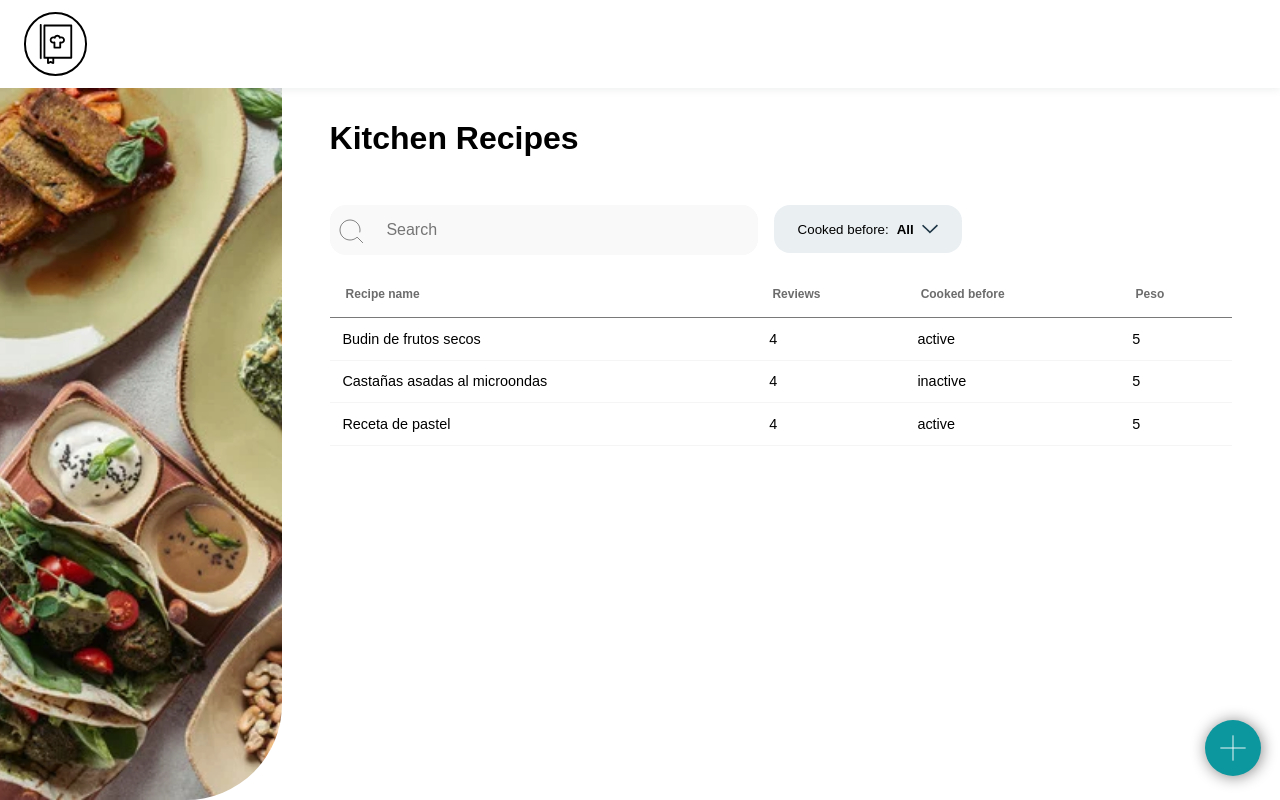
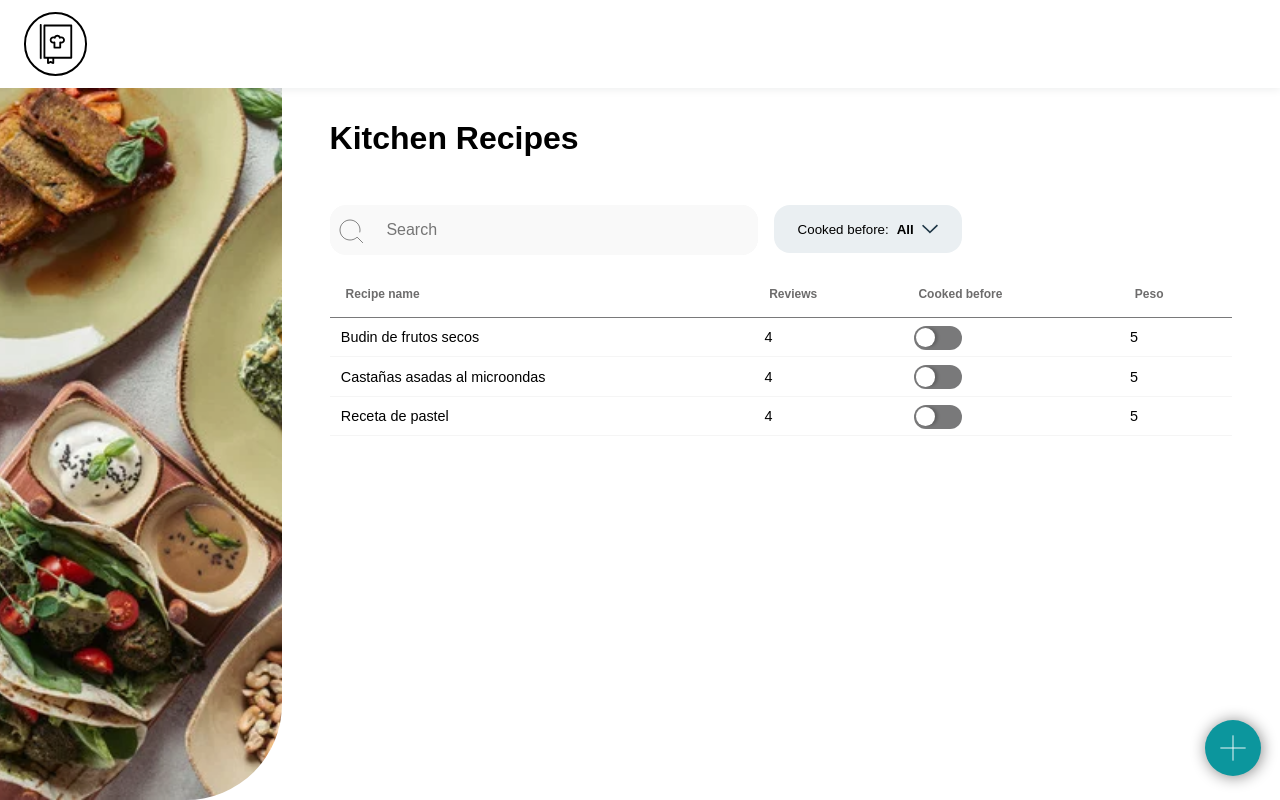
Before and after one commit to LPZneider/Kitchen-Recipes, a React (Vite) app: page / in a window 1280 px wide. Built offline with nearby package versions, Linux system fonts and the light colour scheme.

Commit message:
Formitem buttons con renderizado condicional

```diff
--- /dev/null
+++ b/src/components/BotonActive/BotonActive.jsx
@@ -0,0 +1,14 @@
+import "./BotonActive.scss";
+
+const BotonActive = () => {
+  const handleClick = (e) => e.stopPropagation();
+  const idInput = Date.now();
+  return (
+    <label htmlFor="isActive" className="content-input" onClick={handleClick}>
+      <input type="checkbox" name="isActive" id={idInput} />
+      <i></i>
+    </label>
+  );
+};
+
+export default BotonActive;
--- /dev/null
+++ b/src/components/BotonActive/BotonActive.scss
@@ -0,0 +1,59 @@
+.content-input input,
+.content-select select {
+  appearance: none;
+  -webkit-appearance: none;
+  -moz-appearance: none;
+}
+
+.content-input input {
+  visibility: hidden;
+  position: absolute;
+  right: 0;
+}
+
+.content-input {
+  position: relative;
+  margin-top: -0.7rem;
+  padding: 5px 0 5px 60px;
+  display: block;
+}
+
+.content-input input + i {
+  background: #79797a;
+  border: 2px solid transparent;
+  position: absolute;
+  left: 0;
+  top: 0;
+}
+
+.content-input input[type="checkbox"] + i {
+  width: 3rem;
+  height: 1.5rem;
+  border-radius: 15px;
+}
+
+.content-input input[type="checkbox"] + i:before {
+  content: "";
+  width: 1.2rem;
+  height: 1.2rem;
+  background: #fff;
+  border-radius: 50%;
+  position: absolute;
+  z-index: 1;
+  left: 0px;
+  top: 0px;
+  bottom: 0;
+
+  -webkit-box-shadow: 3px 0 3px 0 rgba(0, 0, 0, 0.2);
+  box-shadow: 3px 0 3px 0 rgba(0, 0, 0, 0.2);
+}
+
+.content-input input[type="checkbox"]:checked + i:before {
+  left: 22px;
+  -webkit-box-shadow: -3px 0 3px 0 rgba(0, 0, 0, 0.2);
+  box-shadow: 3px 0 -3px 0 rgba(0, 0, 0, 0.2);
+}
+
+.content-input input[type="checkbox"]:checked + i {
+  background: #8dc63f;
+}
--- /dev/null
+++ b/src/components/BotonActive/index.js
@@ -0,0 +1,3 @@
+import BotonActive from "./BotonActive.jsx";
+
+export { BotonActive };
--- a/src/components/FormItem/FormItem.jsx
+++ b/src/components/FormItem/FormItem.jsx
@@ -3,7 +3,7 @@ import { useContext } from "react";
 import FormContext from "../../context/FormContext";
 import "./FormItem.scss";
 
-const FormItem = ({ inpt }) => {
+const FormItem = ({ inpt: { id, name }, cant }) => {
   const { forms, handleIngredients, handleCreateItem, handleDeleteItem } =
     useContext(FormContext);
   return (
@@ -13,24 +13,20 @@ const FormItem = ({ inpt }) => {
           type="text"
           autoComplete="off"
           placeholder="Type ingredient"
-          id={inpt.id}
-          name={inpt.id}
-          value={inpt.name}
-          onChange={(e) => handleIngredients(e, inpt.id)}
+          id={id}
+          name={id}
+          value={name}
+          onChange={(e) => handleIngredients(e, id)}
         />
-        {forms.ingredients.length >= 1 ? (
+        {forms.ingredients.length !== cant + 1 ? (
+          <button value="eliminar" onClick={(e) => handleDeleteItem(e, id)}>
+            <img src="/src/assets/deleteItem.svg" alt="X" />
+          </button>
+        ) : (
           <button value="agregar" onClick={handleCreateItem}>
             <img src="/src/assets/addItem.svg" alt="+" />
           </button>
-        ) : null}
-        {forms.ingredients.length > 1 ? (
-          <button
-            value="eliminar"
-            onClick={(e) => handleDeleteItem(e, inpt.id)}
-          >
-            <img src="/src/assets/deleteItem.svg" alt="X" />
-          </button>
-        ) : null}
+        )}
       </section>
     </li>
   );
@@ -40,4 +36,5 @@ export default FormItem;
 
 FormItem.propTypes = {
   inpt: PropTypes.object,
+  cant: PropTypes.number,
 };
--- a/src/components/FormItemCreate/FormItemCreate.jsx
+++ b/src/components/FormItemCreate/FormItemCreate.jsx
@@ -31,7 +31,7 @@ export const FormItemCreate = () => {
       <article className="form-ingredients">
         <ol>
           {forms.ingredients?.map((inpt, index) => (
-            <FormItem key={index} inpt={inpt} />
+            <FormItem key={index} inpt={inpt} cant={index} />
           ))}
         </ol>
       </article>
--- a/src/components/FormItemCreate/FormItemCreate.scss
+++ b/src/components/FormItemCreate/FormItemCreate.scss
@@ -58,20 +58,6 @@
     }
   }
 
-  .form-ingredients {
-    ol li:last-child {
-      button[value="eliminar"] {
-        display: none;
-      }
-    }
-
-    ol li:not(:last-child) {
-      button[value="agregar"] {
-        display: none;
-      }
-    }
-  }
-
   .my-radio {
     appearance: none;
     background-color: #ffffff;
--- a/src/components/ListItem/ListItem.jsx
+++ b/src/components/ListItem/ListItem.jsx
@@ -2,6 +2,7 @@ import PropTypes from "prop-types";
 import "./ListItem.scss";
 import { ModalPortal } from "../ModalPortal/ModalPortal";
 import { useState } from "react";
+import { BotonActive } from "../BotonActive";
 export const ListItem = ({
   el: { name, reviews, cooked, ingredients, preparation, peso },
 }) => {
@@ -12,7 +13,9 @@ export const ListItem = ({
       <tr className="table-item" onClick={handleListModal}>
         <td>{name}</td>
         <td>{reviews}</td>
-        <td>{cooked ? "active" : "inactive"}</td>
+        <td>
+          <BotonActive />
+        </td>
         <td>{peso}</td>
         {listModal && (
           <ModalPortal>
--- a/src/components/ListItem/ListItem.scss
+++ b/src/components/ListItem/ListItem.scss
@@ -1,9 +1,9 @@
 .table-item {
   font-size: 0.9rem;
-
+  max-height: 2.52rem;
   td {
     border-bottom: 1px solid #79797a13;
-    padding: 0.8rem;
+    padding: 0.7rem;
   }
   &:hover {
     background-color: #f9f9f9;
```
